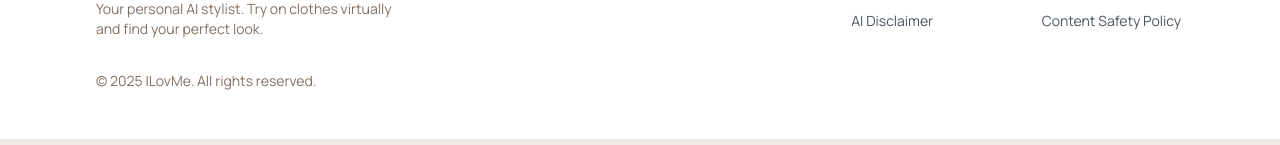
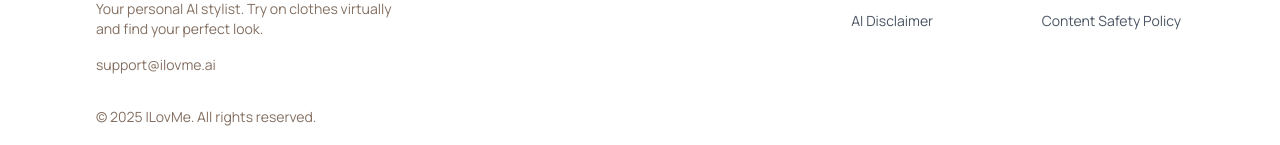
Before and after one commit to alyonabahaleisha/fitonme, a React (Vite) app: page /closet in a window 1280 px wide. Shown: the part 902-1047 px from the top of the page. Built offline with nearby package versions, Linux system fonts and the light colour scheme; no server answers; the database is empty.

Commit message:
feat: add support email to footer

```diff
--- a/src/components/Footer.tsx
+++ b/src/components/Footer.tsx
@@ -25,6 +25,9 @@ const Footer = () => {
                         <p className="text-muted-foreground text-sm max-w-xs">
                             Your personal AI stylist. Try on clothes virtually and find your perfect look.
                         </p>
+                        <a href="mailto:support@ilovme.ai" className="text-muted-foreground text-sm hover:text-brand transition-colors">
+                            support@ilovme.ai
+                        </a>
                         <p className="text-muted-foreground text-sm mt-4">
                             © 2025 ILovMe. All rights reserved.
                         </p>
@@ -43,7 +46,7 @@ const Footer = () => {
                     </div>
                 </div>
             </div>
-        </footer>
+        </footer >
     );
 };
 
```
